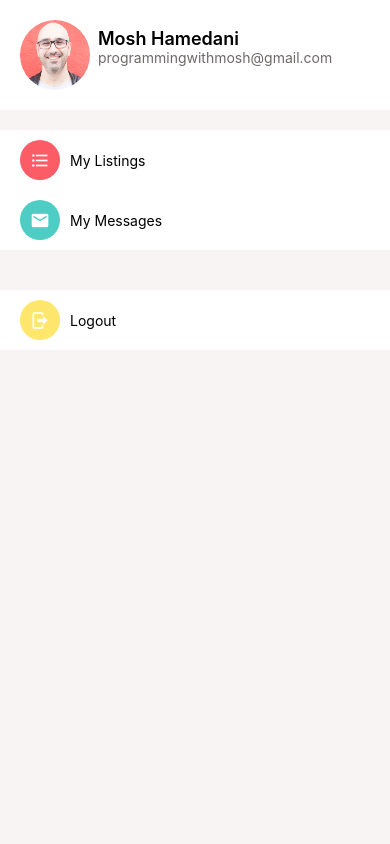
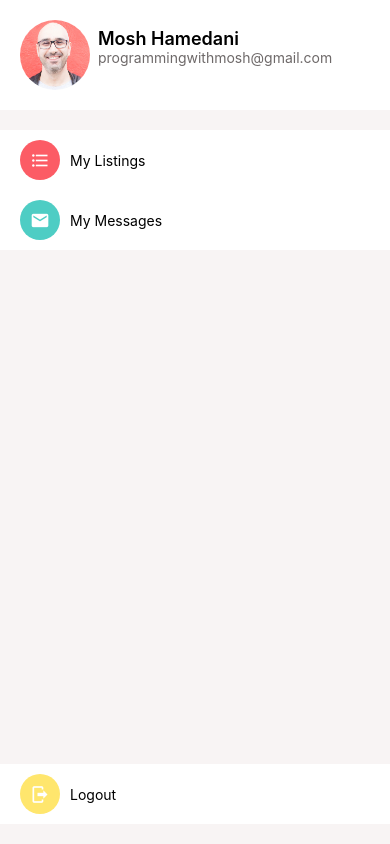
Before and after one commit to gzkdev/coursework-expo-app, a React Native app: screen / in a window 390 px wide. Built offline with nearby package versions, Linux system fonts and the light colour scheme.

Commit message:
complete module 3

```diff
--- a/App.js
+++ b/App.js
@@ -1,4 +1,5 @@
 // import MessageScreen from "./app/screens/MessageScreen";
+// import AppScreen from "./app/components/AppScreen/AppScreen";
 import MyAccountScreen from "./app/screens/MyAccountScreen";
 
 export default function App() {
--- /dev/null
+++ b/app/components/IconBox.jsx
@@ -0,0 +1,26 @@
+import { View } from "react-native";
+import { MaterialCommunityIcons } from "@expo/vector-icons";
+
+const IconBox = ({
+  name,
+  size = 40,
+  backgroundColor = "#000",
+  iconColor = "#fff",
+}) => {
+  return (
+    <View
+      style={{
+        width: size,
+        height: size,
+        backgroundColor: backgroundColor,
+        justifyContent: "center",
+        alignItems: "center",
+        borderRadius: size * 0.5,
+      }}
+    >
+      <MaterialCommunityIcons name={name} color={iconColor} size={size * 0.5} />
+    </View>
+  );
+};
+
+export default IconBox;
--- a/app/screens/MyAccountScreen.jsx
+++ b/app/screens/MyAccountScreen.jsx
@@ -1,8 +1,31 @@
-import { View, Image, StyleSheet, TouchableHighlight } from "react-native";
+import {
+  View,
+  Image,
+  StyleSheet,
+  TouchableHighlight,
+  FlatList,
+} from "react-native";
 import AppScreen from "../components/AppScreen/AppScreen";
 import AppText from "../components/AppText";
-import { MaterialCommunityIcons } from "@expo/vector-icons";
 import colors from "../config/colors";
+import IconBox from "../components/IconBox";
+
+const actions = [
+  {
+    id: 1,
+    iconName: "format-list-bulleted",
+    iconSize: 40,
+    backgroundColor: colors.primary,
+    title: "My Listings",
+  },
+  {
+    id: 2,
+    iconName: "email",
+    iconSize: 40,
+    backgroundColor: colors.secondary,
+    title: "My Messages",
+  },
+];
 
 const MyAccountScreen = () => {
   return (
@@ -20,42 +43,65 @@ const MyAccountScreen = () => {
           ></AppText>
         </View>
       </View>
-      <View style={styles.actionsContainer}>
-        <TouchableHighlight style={styles.action}>
+      <FlatList
+        style={styles.actionsContainer}
+        data={actions}
+        keyExtractor={(item) => item.id.toString()}
+        renderItem={({ item }) => (
+          <TouchableHighlight
+            style={styles.action}
+            onPress={() => {}}
+            underlayColor={colors.light}
+          >
+            <View style={styles.actionWrapper}>
+              <IconBox
+                name={item.iconName}
+                size={item.iconSize}
+                backgroundColor={item.backgroundColor}
+              />
+              <AppText style={styles.actionTitle} title={item.title} />
+            </View>
+          </TouchableHighlight>
+        )}
+      />
+      {/* <View style={styles.actionsContainer}>
+        <TouchableHighlight
+          style={styles.action}
+          onPress={() => {}}
+          underlayColor={colors.light}
+        >
           <View style={styles.actionWrapper}>
-            <View style={[styles.actionIcon, styles.utilsPrimary]}>
-              <MaterialCommunityIcons
-                name="format-list-bulleted"
-                color={colors.white}
-                size={20}
-              />
-            </View>
+            <IconBox
+              name="format-list-bulleted"
+              size={40}
+              backgroundColor={colors.primary}
+            />
             <AppText style={styles.actionTitle} title="My Listings" />
           </View>
         </TouchableHighlight>
-        <TouchableHighlight style={styles.action}>
+        <TouchableHighlight
+          style={styles.action}
+          onPress={() => {}}
+          underlayColor={colors.light}
+        >
           <View style={styles.actionWrapper}>
-            <View style={[styles.actionIcon, styles.utilsMessages]}>
-              <MaterialCommunityIcons
-                name="email"
-                color={colors.white}
-                size={20}
-              />
-            </View>
+            <IconBox
+              name="email"
+              size={40}
+              backgroundColor={colors.secondary}
+            />
             <AppText style={styles.actionTitle} title="My Messages" />
           </View>
         </TouchableHighlight>
-      </View>
+      </View> */}
       <View style={styles.actionsContainer}>
-        <TouchableHighlight style={styles.action}>
+        <TouchableHighlight
+          style={styles.action}
+          onPress={() => {}}
+          underlayColor={colors.light}
+        >
           <View style={styles.actionWrapper}>
-            <View style={[styles.actionIcon, styles.utilsLogout]}>
-              <MaterialCommunityIcons
-                name="logout"
-                color={colors.white}
-                size={20}
-              />
-            </View>
+            <IconBox name="logout" size={40} backgroundColor={colors.logout} />
             <AppText style={styles.actionTitle} title="Logout" />
           </View>
         </TouchableHighlight>
```
Also changed, not shown: app/screens/ListingsScreen.jsx (added, +35 -0 lines).
